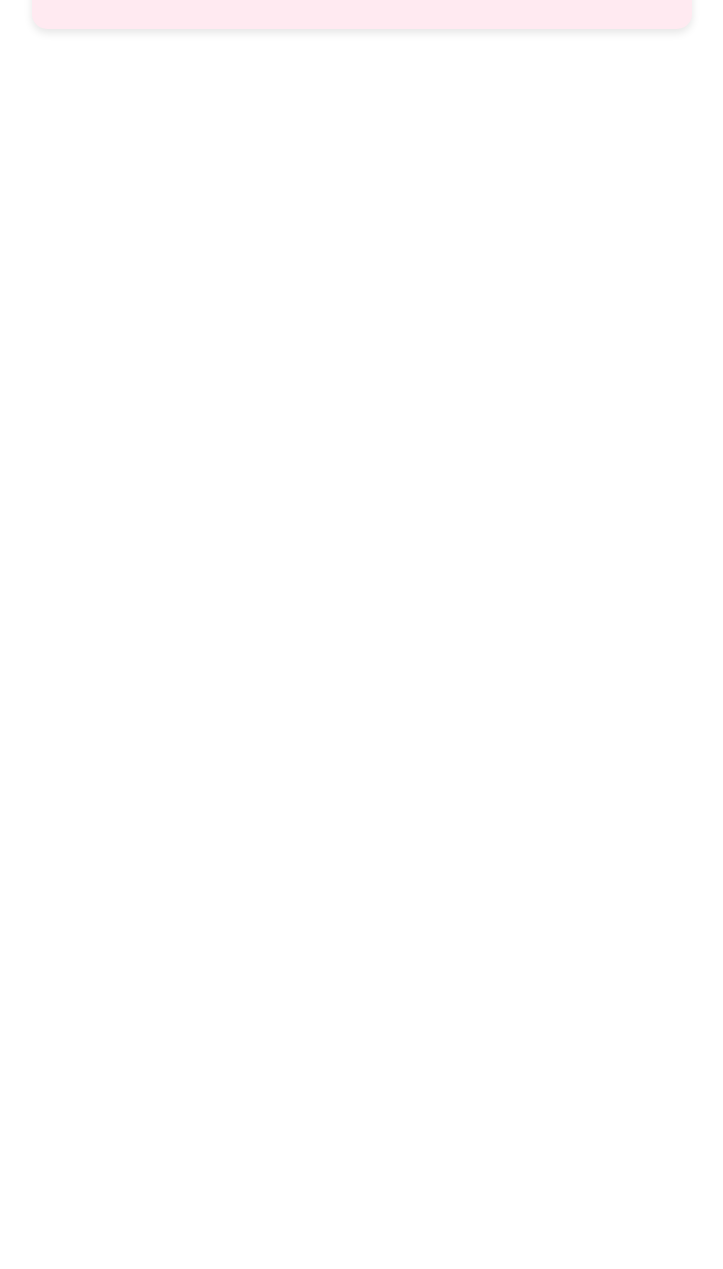
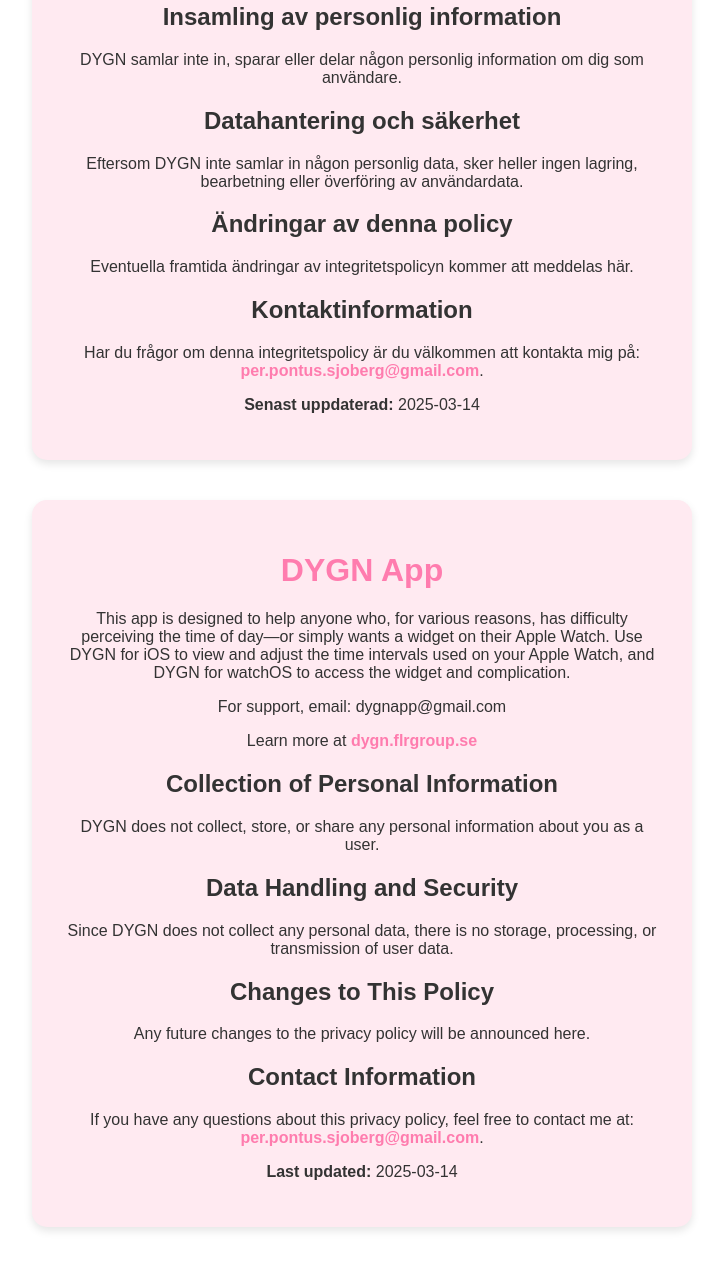
Before and after one commit to sjobergpo/dygn.flrgroup.se, a plain HTML site: page index.html in a window 1280 px wide. Shown: the part 327-1596 px from the top of the page, without its empty margins (278-1001 px from the left). Before the commit the page ends 800 px from the top, so only its background shows below. Drawn offline with Linux system fonts and the light colour scheme.

Commit message:
Update index.html

```diff
--- a/index.html
+++ b/index.html
@@ -40,7 +40,7 @@
     <h1>DYGN App</h1>
     <p>
         Denna app är skapad för att hjälpa alla som av olika anledningar har svårt att uppfatta tiden på dygnet eller bara vill ha en widget på Apple Watch.
-        Använd DYGN för IOS för att överblicka och anpassa tidsintervallen som används på din Apple Watch och DYGN för WatchOS för att få tillgång till widget och komplikation.
+        Använd DYGN för iOS för att överblicka och anpassa tidsintervallen som används på din Apple Watch och DYGN för watchOS för att få tillgång till widget och komplikation.
     </p>
     <p>
         För support, skicka ett mail till: dygnapp@gmail.com
@@ -48,6 +48,48 @@
     <p>
         Läs mer på <a href="https://dygn.flrgroup.se">dygn.flrgroup.se</a>
     </p>
+
+    <h2>Insamling av personlig information</h2>
+    <p>DYGN samlar inte in, sparar eller delar någon personlig information om dig som användare.</p>
+
+    <h2>Datahantering och säkerhet</h2>
+    <p>Eftersom DYGN inte samlar in någon personlig data, sker heller ingen lagring, bearbetning eller överföring av användardata.</p>
+
+    <h2>Ändringar av denna policy</h2>
+    <p>Eventuella framtida ändringar av integritetspolicyn kommer att meddelas här.</p>
+
+    <h2>Kontaktinformation</h2>
+    <p>Har du frågor om denna integritetspolicy är du välkommen att kontakta mig på: <a href="mailto:per.pontus.sjoberg@gmail.com">per.pontus.sjoberg@gmail.com</a>.</p>
+
+    <p><strong>Senast uppdaterad:</strong> 2025-03-14</p>
+</div>
+
+<div class="container" lang="en">
+    <h1>DYGN App</h1>
+    <p>
+        This app is designed to help anyone who, for various reasons, has difficulty perceiving the time of day—or simply wants a widget on their Apple Watch.
+        Use DYGN for iOS to view and adjust the time intervals used on your Apple Watch, and DYGN for watchOS to access the widget and complication.
+    </p>
+    <p>
+        For support, email: dygnapp@gmail.com
+    </p>
+    <p>
+        Learn more at <a href="https://dygn.flrgroup.se">dygn.flrgroup.se</a>
+    </p>
+
+    <h2>Collection of Personal Information</h2>
+    <p>DYGN does not collect, store, or share any personal information about you as a user.</p>
+
+    <h2>Data Handling and Security</h2>
+    <p>Since DYGN does not collect any personal data, there is no storage, processing, or transmission of user data.</p>
+
+    <h2>Changes to This Policy</h2>
+    <p>Any future changes to the privacy policy will be announced here.</p>
+
+    <h2>Contact Information</h2>
+    <p>If you have any questions about this privacy policy, feel free to contact me at: <a href="mailto:per.pontus.sjoberg@gmail.com">per.pontus.sjoberg@gmail.com</a>.</p>
+
+    <p><strong>Last updated:</strong> 2025-03-14</p>
 </div>
 
 </body>
```
